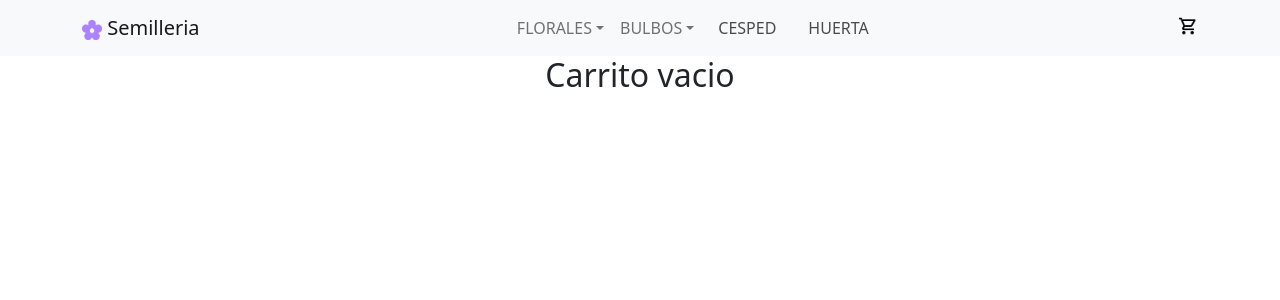
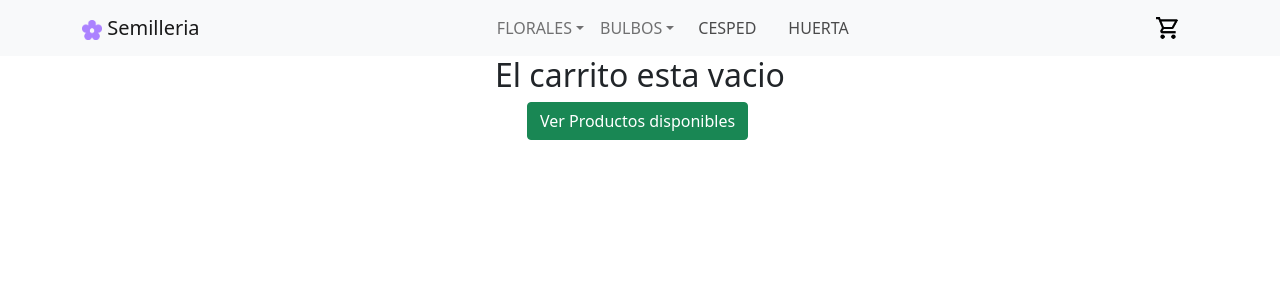
Before and after one commit to patriciaaramayo/reactCoderHouse, a React (Create React App) app: page /cart in a window 1280 px wide. Shown: the top 300 px of the page. Built offline with nearby package versions, Linux system fonts and the light colour scheme.

Commit message:
cartView

```diff
--- a/src/components/Cart/Cart.jsx
+++ b/src/components/Cart/Cart.jsx
@@ -3,10 +3,11 @@ import { useCartContext } from '../../context/CartContext'
 import CartItem from '../CartItem/CartItem'
 import { Button } from 'react-bootstrap'
 import "./Cart.css"
+import { Link } from 'react-router-dom'
 
 function Cart() {
 
-  const { cart, EmptyCart, PriceTotal } = useCartContext()
+  const { cart, EmptyCart, PriceTotal, IconCart } = useCartContext()
 
   return (
     <>
@@ -14,7 +15,10 @@ function Cart() {
         {
           (cart.length == 0) ?
             <div className="text-center" >
-              <h2>Carrito vacio</h2>
+              <h2>El carrito esta vacio</h2>
+              <Link to='/'>
+                <button className="btn btn-success btn-space">Ver Productos disponibles</button>
+              </Link>
             </div>
             :
             <div>
@@ -36,7 +40,9 @@ function Cart() {
                 </div>
                 <div className="my-3"></div>
                 <div className="row">
-                  < div className="col-4"></div>
+                  <div className="col-4">
+                  <span>La cant. total del carrito es {IconCart()} items.</span>
+                  </div>
                   <div className="col-5"><span>El precio total es: ${PriceTotal()}</span>
                   </div>
                   <div className="col-2 borrarCarrito">  <Button variant="danger" onClick={EmptyCart}>Borrar carrito</Button></div>
@@ -45,7 +51,6 @@ function Cart() {
             </div>
         }
       </div>
-      {/* <p>la cant total del carrito es {iconCart}</p> */}
     </>
   )
 }
--- /dev/null
+++ b/src/components/CartWidget/CartWidget.css
@@ -0,0 +1,18 @@
+.carrito {
+    border-radius: 50%;
+    background: #ab82ff;
+    color: #FFFFFF;
+    position: absolute;
+    right: 5px;
+    padding: 0px 5px;
+    font-size: 10px;
+    font-weight: bold;
+    line-height: 16px;
+    text-align: center;
+}
+
+.resumenCompra {
+    position: relative;
+    min-width: 60px;
+    text-align: center;
+}
--- a/src/components/CartWidget/CartWidget.jsx
+++ b/src/components/CartWidget/CartWidget.jsx
@@ -1,9 +1,20 @@
 import React from 'react'
+import { useCartContext } from '../../context/CartContext'
 import Img from '../../imagenes/shopping-cart.png'
+import './CartWidget.css'
 
 function CartWidget() {
+
+  const { IconCart } = useCartContext()
   return (
-    <img src={Img} width="20" height="20" className="d-inline-block align-top" alt="imagen" />
+    <>
+      <div className="resumenCompra">
+        {
+          IconCart() > 0 && <div className="carrito">{IconCart()}</div>
+        }
+        <img src={Img} width="26" height="26" className="d-inline-block align-top" alt="imagen" />
+      </div>
+    </>
   )
 }
 
--- a/src/components/ItemDetail/ItemDetail.jsx
+++ b/src/components/ItemDetail/ItemDetail.jsx
@@ -13,7 +13,7 @@ function ItemDetail({ producto }) {
     setCantidad(cantidad);
     addToCart({ producto, cantidad })
   }
-  console.log('cart desde itemDetail:', cart)
+
   return (
     <>
       <div className="container-fluid mt-3">
@@ -46,7 +46,7 @@ function ItemDetail({ producto }) {
                     ?
                     <div>
                       <Link to='/cart'>
-                        <button className="btn btn-success btn-space">Ir al carrito</button>
+                        <button className="btn btn-success btn-space">Terminar mi compra</button>
                       </Link>
                       <Link to='/'>
                         <button className="btn btn-success btn-space">Seguir comprando</button>
--- a/src/components/ItemDetailContainer/ItemDetailContainer.jsx
+++ b/src/components/ItemDetailContainer/ItemDetailContainer.jsx
@@ -2,6 +2,7 @@ import React, { useEffect, useState } from 'react'
 import { useParams } from 'react-router-dom'
 import { getFetch } from '../../helpers/getFetch'
 import ItemDetail from '../ItemDetail/ItemDetail'
+import Loader from '../Loader/Loader'
 import "./ItemDetailContainer.css"
 
 function ItemDetailContainer() {
@@ -22,9 +23,7 @@ function ItemDetailContainer() {
   return (
     <div>
       {loading ?
-        <div className="text-center" >
-          <h1>Cargando...</h1>
-        </div>
+        <Loader />
         :
         <div className="detailContainer">
           <ItemDetail producto={producto} />
--- a/src/components/ItemListContainer/ItemListContainer.jsx
+++ b/src/components/ItemListContainer/ItemListContainer.jsx
@@ -4,6 +4,7 @@ import { useParams } from 'react-router-dom';
 import { useCartContext } from '../../context/CartContext';
 import { getFetch, getFetchCategoria } from '../../helpers/getFetch';
 import ItemList from '../ItemList/ItemList';
+import Loader from '../Loader/Loader';
 
 function ItemListContainer({ saludo }) {
     const [productos, setProductos] = useState([])
@@ -27,13 +28,10 @@ function ItemListContainer({ saludo }) {
     return (
         <div className="text-center">
             {loading ?
-                <div className="text-center" >
-                    <h1>Cargando...</h1>
-                </div>
+                <Loader />
                 :
                 <div style={{ display: 'flex', flexDirection: 'row', flexWrap: 'wrap', justifyContent: 'center' }}>
                     <ItemList productos={productos} />
-                    {console.log(item)}
                 </div>
             }
         </div>
--- /dev/null
+++ b/src/components/Loader/Loader.jsx
@@ -0,0 +1,17 @@
+import React from 'react'
+import { Spinner } from 'react-bootstrap'
+
+function Loader() {
+
+    return (
+        <div>
+            <div className="text-center" >
+                <Spinner animation="border" role="status">
+                    <span className="visually-hidden">Cargando...</span>
+                </Spinner>
+            </div>
+        </div>
+    )
+}
+
+export default Loader
--- a/src/components/NavBar/NavBar.jsx
+++ b/src/components/NavBar/NavBar.jsx
@@ -43,15 +43,11 @@ function NavBar() {
                             <NavDropdown.Item>
                                 <NavLink to="/categoria/BulbosVerano" className="menu">Verano</NavLink>
                             </NavDropdown.Item>
-
-
-
                         </NavDropdown>
                         <NavLink to="/categoria/Cesped" className="menu">Cesped</NavLink>
                         <NavLink to="/categoria/Huerta" className="menu">Huerta</NavLink>
                     </Nav>
                 </Navbar.Collapse>
-
                 <Link to={`/cart`} style={{ textDecoration: 'none' }}>
                     <CartWidget />
                 </Link>
```
